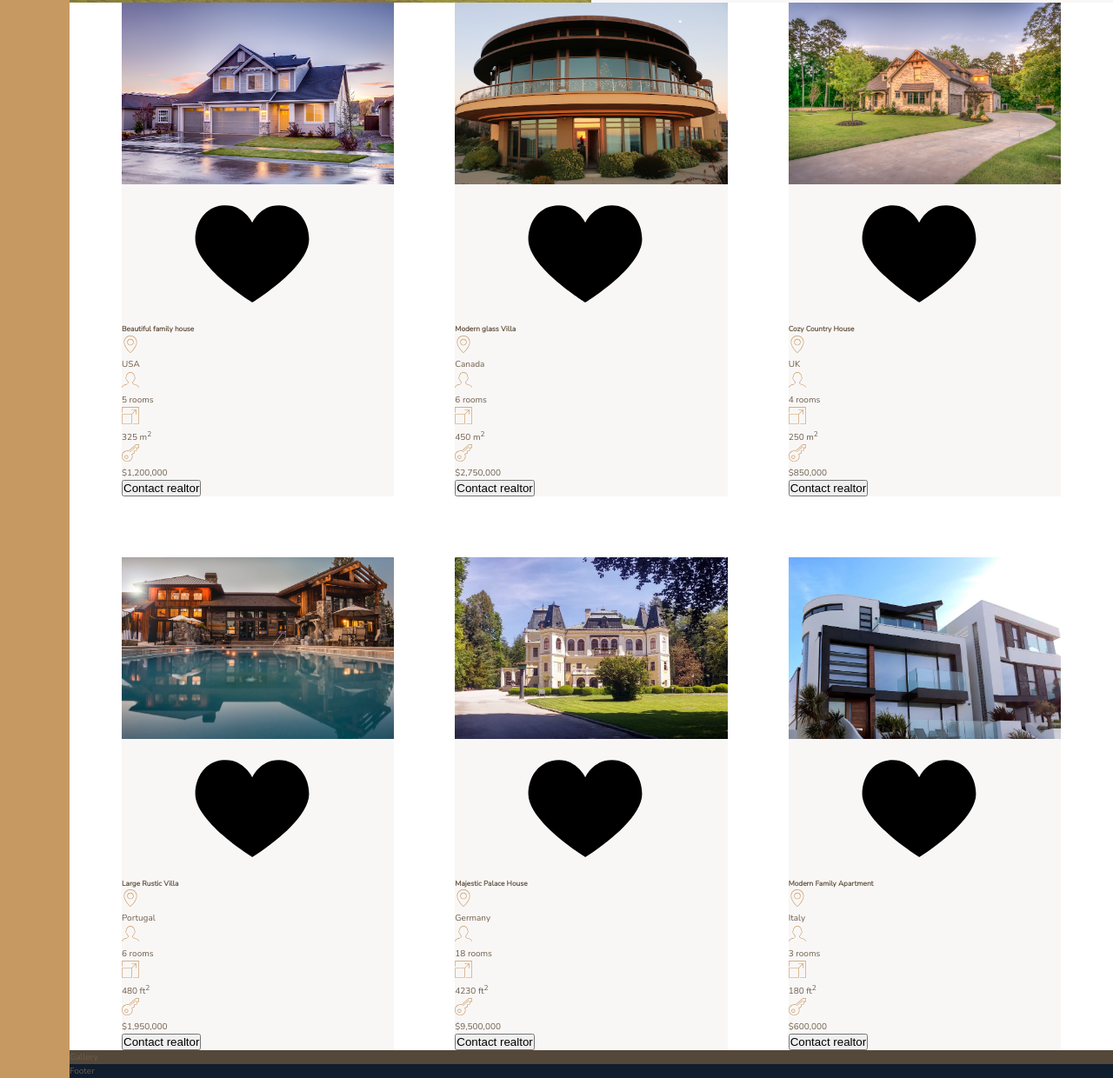
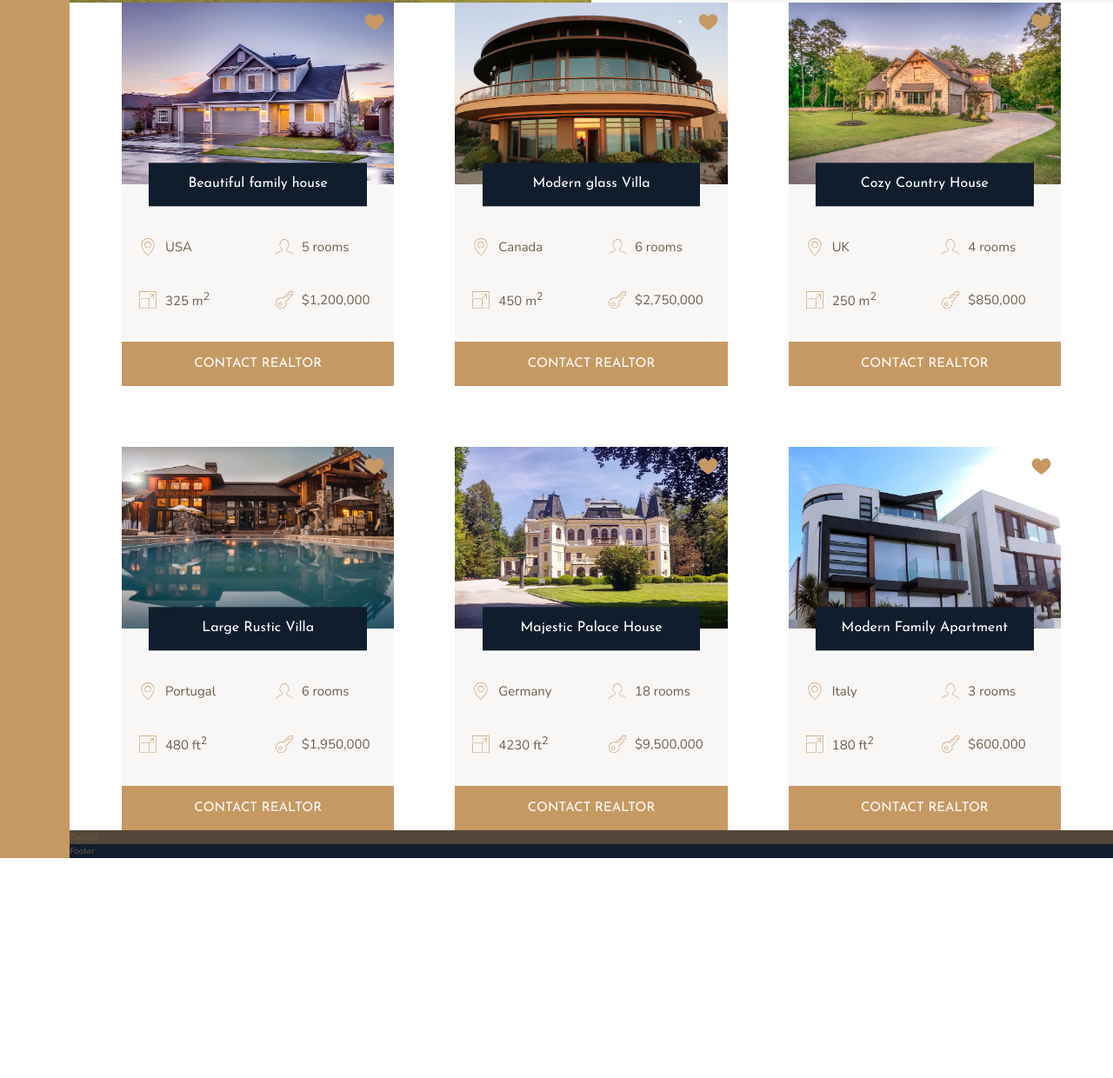
Before and after one commit to Tmoyni/Nexter, a website: page index.html in a window 1280 px wide. Shown: the part 1817-3057 px from the top of the page at 87% size. After the commit the page ends 2804 px from the top, so only its background shows below. Drawn offline with nearby package versions, Linux system fonts and the light colour scheme.

Commit message:
completed styling for homes section

```diff
--- a/index.html
+++ b/index.html
@@ -113,8 +113,9 @@
                     </svg>
                     <p>$1,200,000</p>
                 </div>
-                <button class="cta">Contact realtor</button>
+                <button class="btn home__btn">Contact realtor</button>
             </div>
+
             <div class="home">
                 <img src="img/house-2.jpeg" alt="House 2" class="home__img">
                 <svg class="home__like">
@@ -145,8 +146,9 @@
                     </svg>
                     <p>$2,750,000</p>
                 </div>
-                <button class="cta">Contact realtor</button>
+                <button class="btn home__btn">Contact realtor</button>
             </div>
+
             <div class="home">
                 <img src="img/house-3.jpeg" alt="House 3" class="home__img">
                 <svg class="home__like">
@@ -177,8 +179,9 @@
                     </svg>
                     <p>$850,000</p>
                 </div>
-                <button class="cta">Contact realtor</button>
+                <button class="btn home__btn">Contact realtor</button>
             </div>
+
             <div class="home">
                 <img src="img/house-4.jpeg" alt="House 4" class="home__img">
                 <svg class="home__like">
@@ -209,8 +212,9 @@
                     </svg>
                     <p>$1,950,000</p>
                 </div>
-                <button class="cta">Contact realtor</button>
+                <button class="btn home__btn">Contact realtor</button>
             </div>
+
             <div class="home">
                 <img src="img/house-5.jpeg" alt="House 5" class="home__img">
                 <svg class="home__like">
@@ -241,8 +245,9 @@
                     </svg>
                     <p>$9,500,000</p>
                 </div>
-                <button class="cta">Contact realtor</button>
+                <button class="btn home__btn">Contact realtor</button>
             </div>
+
             <div class="home">
                 <img src="img/house-6.jpeg" alt="House 6" class="home__img">
                 <svg class="home__like">
@@ -273,8 +278,9 @@
                     </svg>
                     <p>$600,000</p>
                 </div>
-                <button class="cta">Contact realtor</button>
-            </div>        </section>
+                <button class="btn home__btn">Contact realtor</button>
+            </div>
+        </section>
 
         <section class="gallery">
             Gallery
--- a/sass/_homes.scss
+++ b/sass/_homes.scss
@@ -1,7 +1,6 @@
 .homes {
     grid-column: center-start / center-end;
     margin: 15rem, 0;
-
 
     display: grid;
     grid-template-columns: repeat(auto-fit, minmax(25rem, 1fr));
@@ -11,31 +10,70 @@
 .home {
     background-color: $color-grey-light-1;
 
+    display: grid;
+    grid-template-columns: repeat(2, 1fr);
+    grid-row-gap: 3.5rem;
+
     &__img {
         width: 100%;
+        grid-row: 1 / 2;
+        grid-column: 1 / -1;
+        z-index: 1;
     }
 
     &__like {
-
+        grid-row: 1 / 2;
+        grid-column: 2 / 3;
+        fill: $color-primary;
+        height: 2.5rem;
+        width: 2.5rem;
+        z-index: 2;
+        justify-self: end;
+        margin: 1rem;
     }
 
     &__name {
+        grid-row: 1 / 2;
+        grid-column: 1 / -1;
+        justify-self: center;
+        align-self: end;
+        z-index: 2;
 
+        width: 80%;
+        font-family: $font-display;
+        font-size: 1.6rem;
+        text-align: center;
+        padding: 1.25rem;
+        background-color: $color-secondary;
+        color: #fff;
+        font-weight: 400;
+        transform: translateY(50%);
+    }
+
+    &__location,
+    &__rooms {
+        margin-top: 2.5rem;
     }
 
     &__location,
     &__rooms,
     &__area,
     &__price {
+        font-size: 1.5rem;
+        margin-left: 2rem;
+
+        display: flex;
+        align-items: center;
 
         svg {
             fill: $color-primary;
             height: 2rem;
             width: 2rem;
-        }
-
-        p {
-
+            margin-right: 1rem;
         }
     }
+
+    &__btn {
+        grid-column: 1 / -1;
+    }
 }
```
Also changed, not shown: css/style.css.
